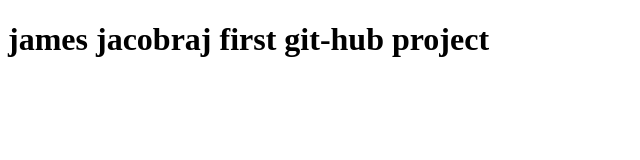
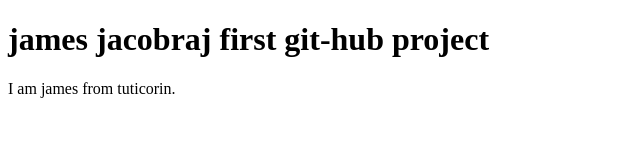
Before and after one commit to jamesjacob-jack/Java, a plain HTML site: page index.html in a window 1280 px wide. Shown: the whole page, without its empty margins (0-640 px from the left). Drawn offline with Linux system fonts and the light colour scheme.

Commit message:
Add paragraph after h1 line

```diff
--- a/index.html
+++ b/index.html
@@ -7,5 +7,6 @@
 </head>
 <body>
     <h1>james jacobraj first git-hub project</h1>
+    <p>I am james from tuticorin. </p>
 </body>
 </html>
```
